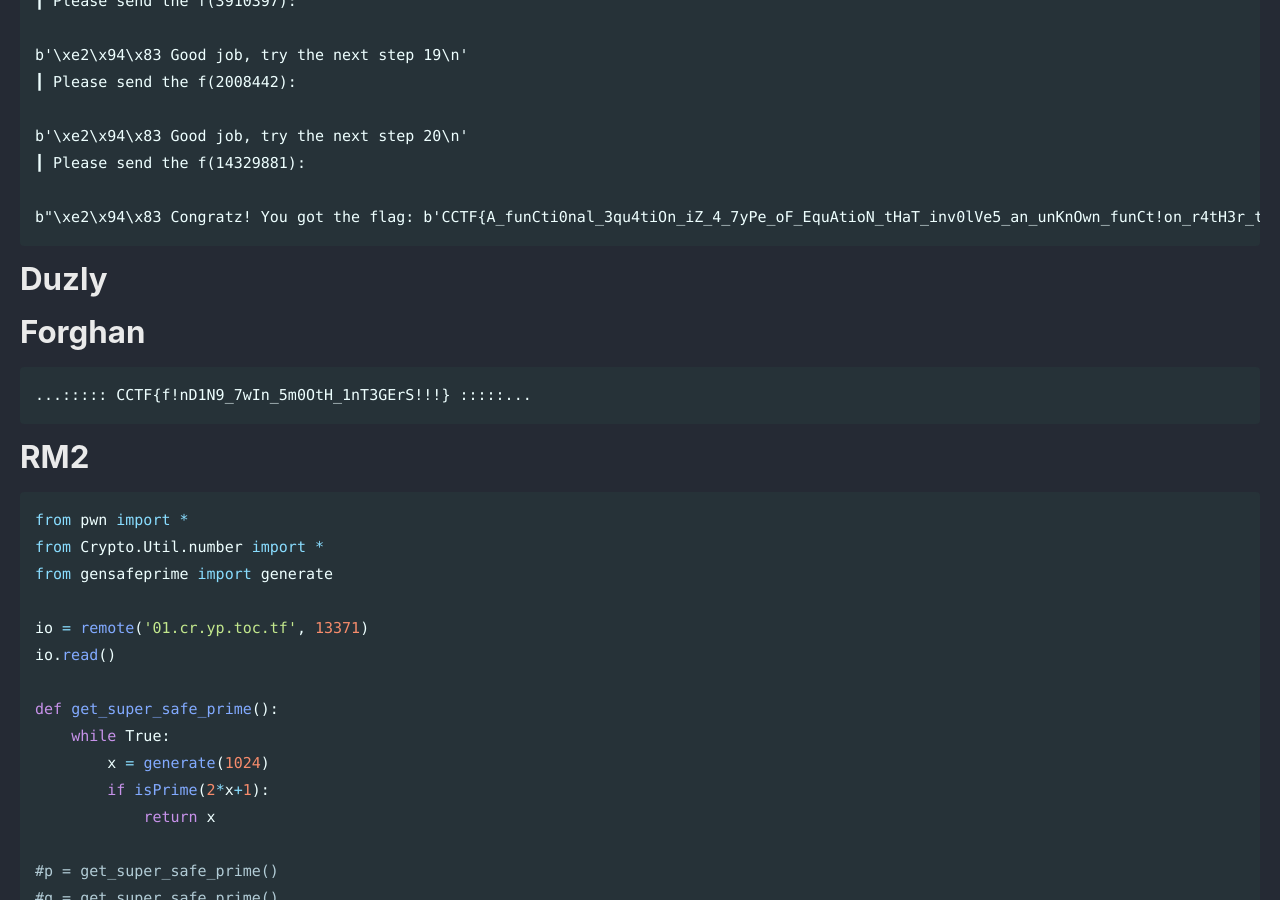
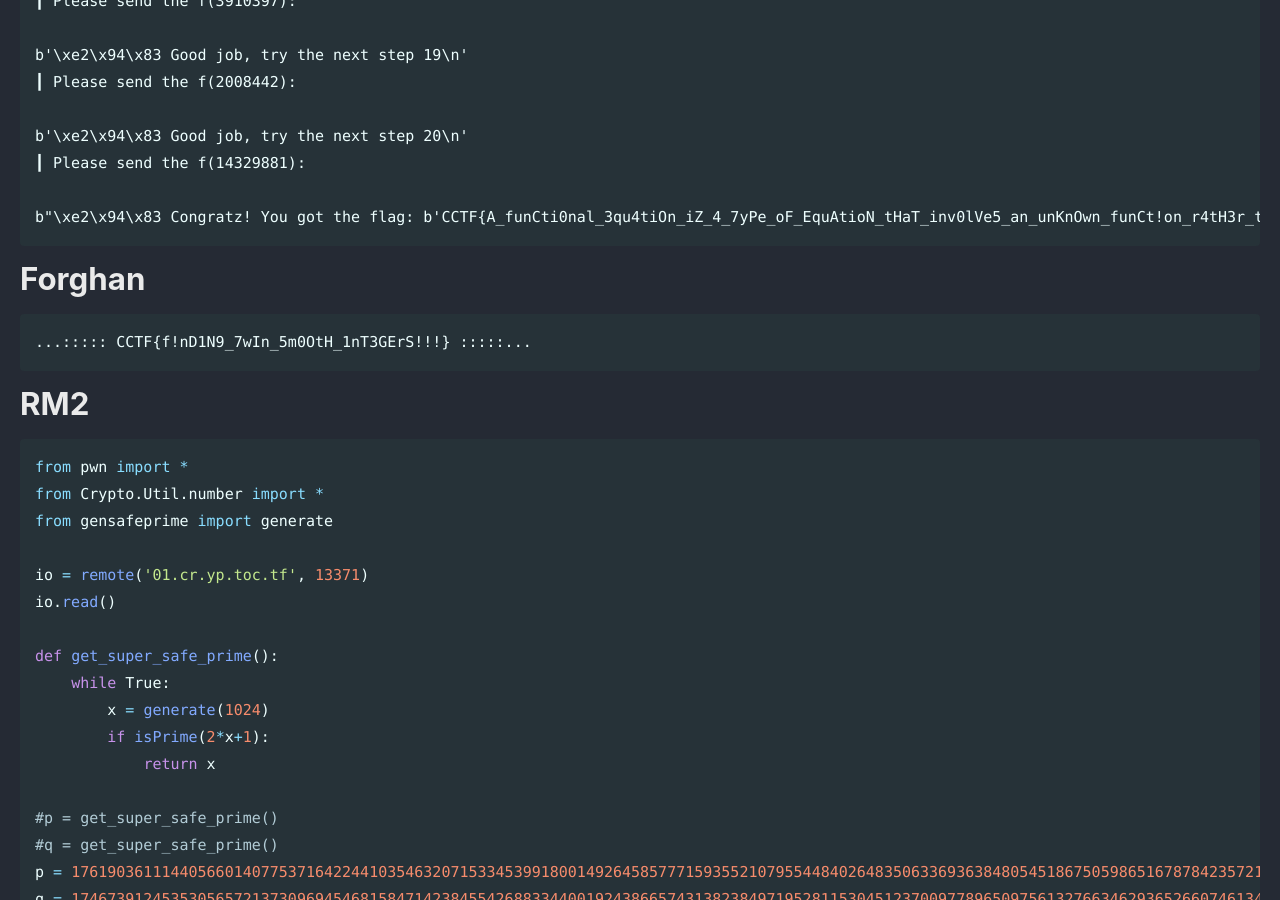
Before and after one commit to Connor-McCartney/Connor-McCartney.github.io, a Jekyll site: the page built from _pages/cryptography/other/CRYPTO-CTF-2024.md, in a window 1280 px wide and 900 px high, scrolled down 3949 px. Built offline with Jekyll 4.4.1, drawn with Linux system fonts in a browser that asks for light colours; cached includes are drawn as plain includes.

Commit message:
Update CRYPTO-CTF-2024.md

````diff
--- a/_pages/cryptography/other/CRYPTO-CTF-2024.md
+++ b/_pages/cryptography/other/CRYPTO-CTF-2024.md
@@ -161,7 +161,6 @@ b'\xe2\x94\x83 Good job, try the next step 20\n'
 b"\xe2\x94\x83 Congratz! You got the flag: b'CCTF{A_funCti0nal_3qu4tiOn_iZ_4_7yPe_oF_EquAtioN_tHaT_inv0lVe5_an_unKnOwn_funCt!on_r4tH3r_thAn_juS7_vArIabl3s!!}'\n"
 ```
 
-# Duzly
 
 # Forghan
 
````
